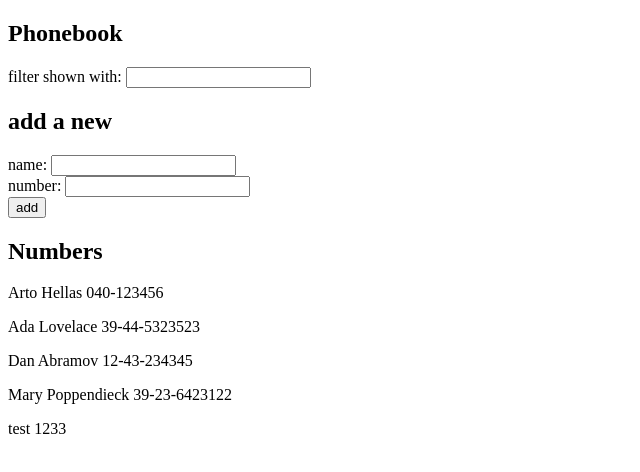
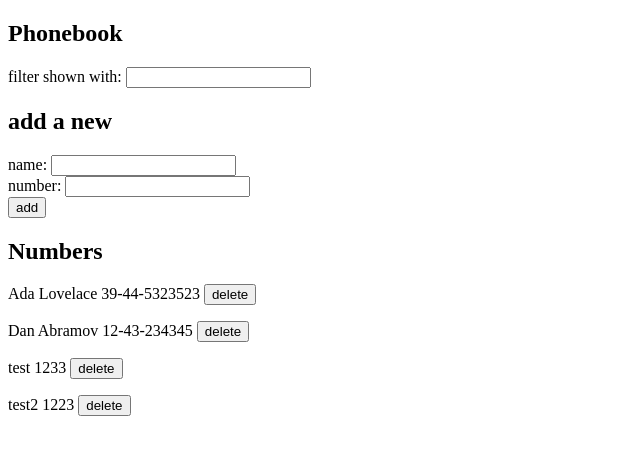
Before and after one commit to Gulcan00/full-stack-open, a React (Vite) app in the folder part2/phonebook/: page / in a window 1280 px wide. Shown: the top 472 px of the page, without its empty margins (0-640 px from the left). Built offline with nearby package versions, Linux system fonts and the light colour scheme; data requests are answered from the project's data file.

Commit message:
2.14 Delete entry

```diff
--- a/part2/phonebook/db.json
+++ b/part2/phonebook/db.json
@@ -1,10 +1,5 @@
 {
   "persons": [
-    {
-      "name": "Arto Hellas",
-      "number": "040-123456",
-      "id": "1"
-    },
     {
       "name": "Ada Lovelace",
       "number": "39-44-5323523",
@@ -16,14 +11,14 @@
       "id": "3"
     },
     {
-      "name": "Mary Poppendieck",
-      "number": "39-23-6423122",
-      "id": "4"
-    },
-    {
       "id": "5ccf",
       "name": "test",
       "number": "1233"
+    },
+    {
+      "id": "880a",
+      "name": "test2",
+      "number": "1223"
     }
   ]
 }
--- a/part2/phonebook/src/App.jsx
+++ b/part2/phonebook/src/App.jsx
@@ -3,7 +3,7 @@ import axios from 'axios';
 import Filter from './components/Filter'
 import PersonForm from './components/PersonForm'
 import Persons from './components/Persons'
-import { create, getAll } from './services/phonebook';
+import { create, deletePhone, getAll } from './services/phonebook';
 const App = () => {
   const [persons, setPersons] = useState([])
   const [newName, setNewName] = useState('')
@@ -45,6 +45,14 @@ const App = () => {
     }
   }
 
+  const deletePerson = (id, name) => {
+    const shouldDelete = confirm(`Delete ${name}?`);
+    if (shouldDelete) {
+      deletePhone(id)
+      .then(() => setPersons(persons.filter(person => person.id !== id)));
+    }
+  }
+
   const filteredPersons = persons.filter(person => person.name.toLocaleLowerCase().includes(search.toLocaleLowerCase()));
 
   return (
@@ -60,7 +68,7 @@ const App = () => {
         addPerson={addPerson}
       />
       <h2>Numbers</h2>
-      <Persons persons={filteredPersons} />
+      <Persons persons={filteredPersons} onDelete={deletePerson} />
     </div>
   )
 }
--- a/part2/phonebook/src/components/Persons.jsx
+++ b/part2/phonebook/src/components/Persons.jsx
@@ -1,3 +1,8 @@
-const Persons = ({persons}) => persons.map(person => <p key={person.name}>{person.name} {person.number}</p>)
+const Persons = ({ persons, onDelete }) =>
+  persons.map((person) => (
+    <p key={person.name}>
+      {person.name} {person.number} <button onClick={() => onDelete(person.id, person.name)}>delete</button>
+    </p>
+  ));
 
 export default Persons;
--- a/part2/phonebook/src/services/phonebook.js
+++ b/part2/phonebook/src/services/phonebook.js
@@ -14,7 +14,13 @@ const create = (newPhone) => {
         .then(response => response.data);
 };
 
+const deletePhone = (id) => {
+    return axios
+    .delete(`${URL}/${id}`);
+}
+
 export {
     getAll,
-    create
+    create,
+    deletePhone
 }
```
